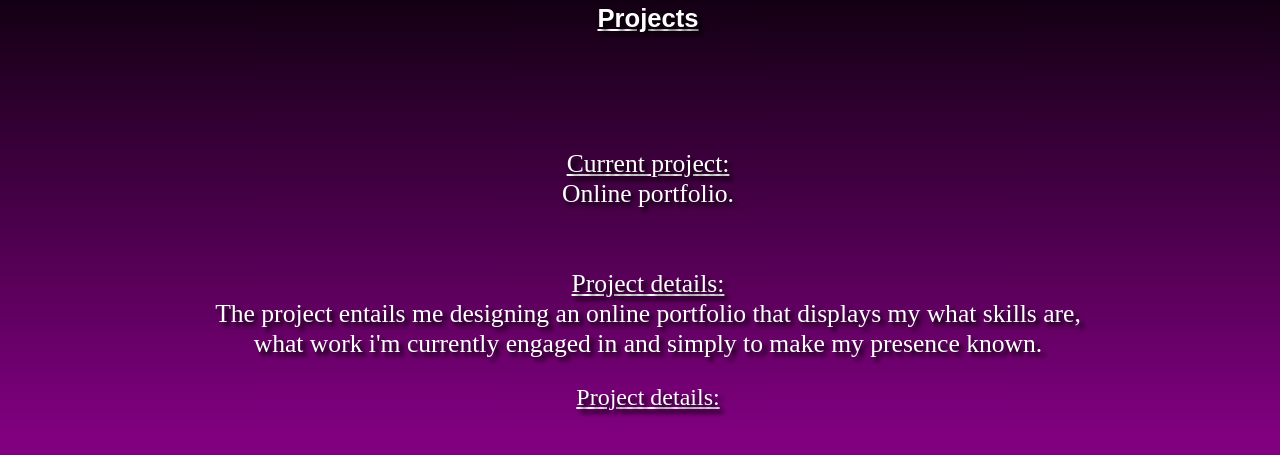
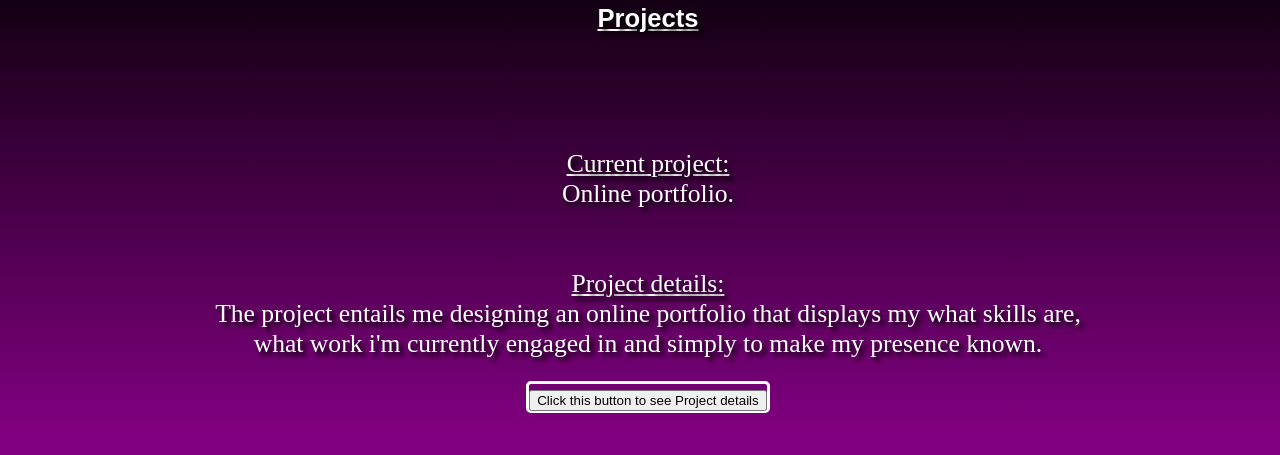
Before and after one commit to Scotty-420/scotty-420.github.io, a plain HTML site: page proj 4.html in a window 1280 px wide. Shown: the part 77-532 px from the top of the page. Drawn offline with Linux system fonts and the light colour scheme.

Commit message:
Update proj 4.html

```diff
--- a/proj 4.html
+++ b/proj 4.html
@@ -37,7 +37,7 @@
          portfolio that displays my what skills are,</br>
          what work i'm currently engaged in
          and simply to make my presence known.
-         <p><ins>Project details:</ins></p>
+         <p><a href="https://github.com/Scotty-420/scotty-420.github.io" target="_blank"<ins><button type="button" name="button">Click this button to see Project details</button></ins></a></p>
        </p>
 
 </body>
```
